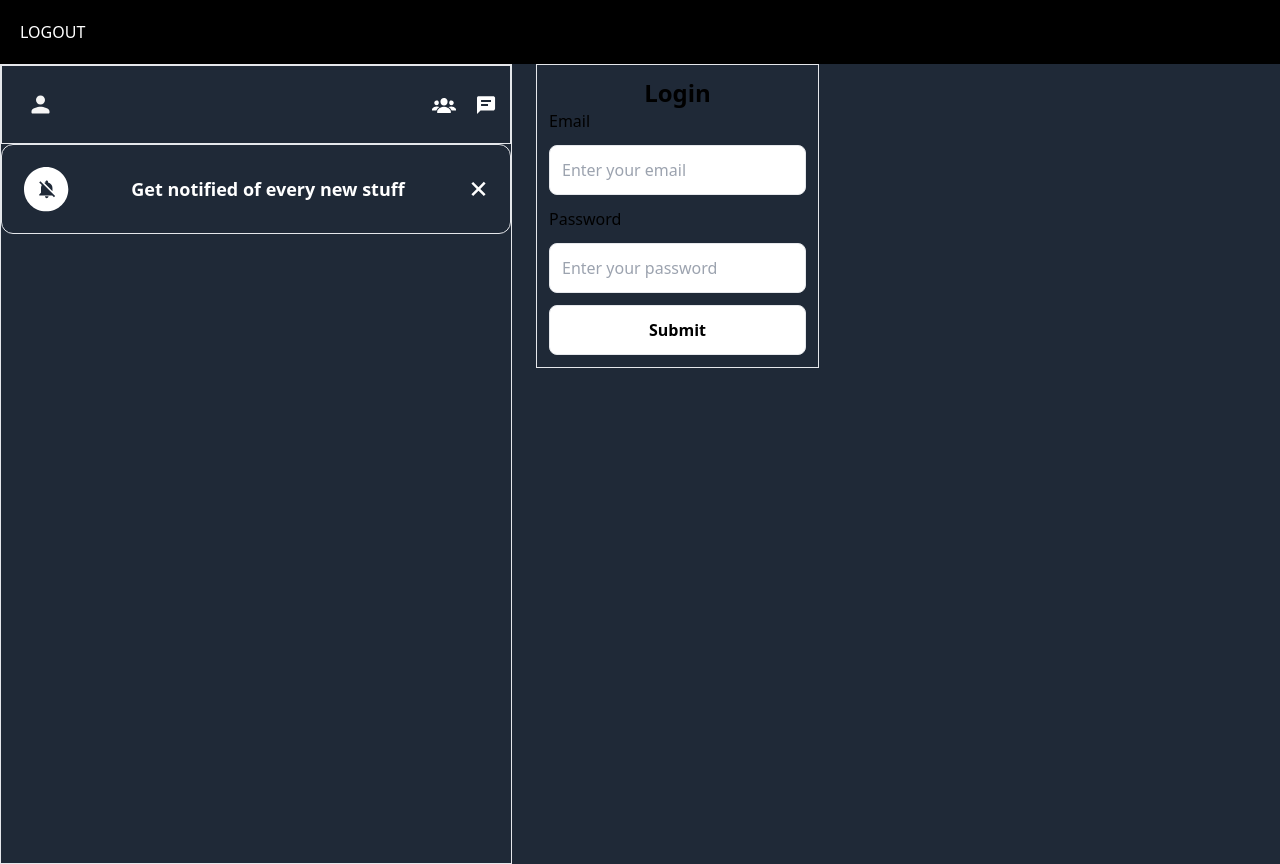
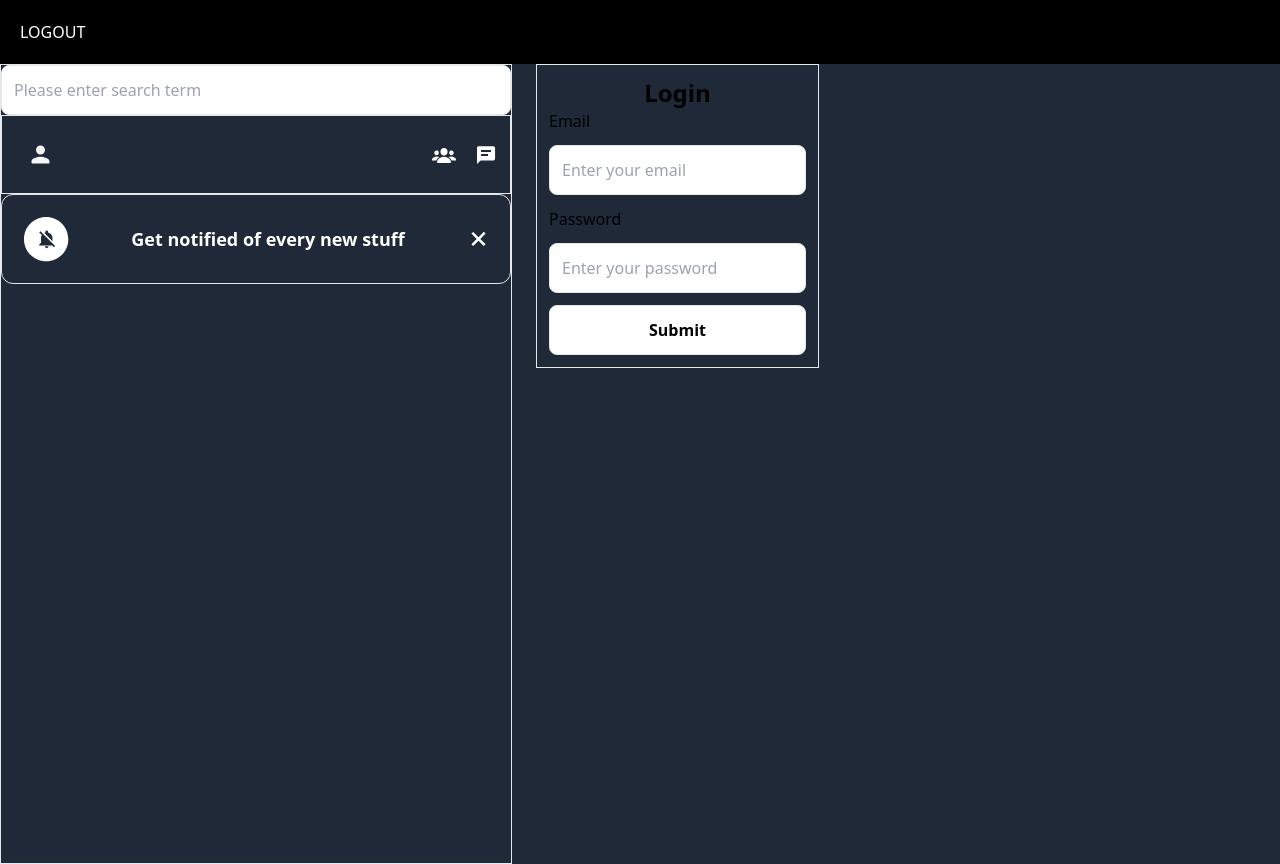
Before and after one commit to amaben2020/whatsapp-clone-fe, a React (Create React App) app: page /login in a window 1280 px wide. Built offline with nearby package versions, Linux system fonts and the light colour scheme.

Commit message:
creating search component

```diff
--- a/src/Layout/PageLayout.jsx
+++ b/src/Layout/PageLayout.jsx
@@ -1,9 +1,21 @@
+import { yupResolver } from "@hookform/resolvers/yup";
 import React from "react";
+import { useForm } from "react-hook-form";
+import Input from "../components/Input/Input";
 import Notification from "../components/Notification/Notification";
 import Sidebar from "../components/Sidebar/Sidebar";
 import SidebarHeader from "../components/Sidebar/Sidebar.Header";
+import { searchSchema } from "../schema/searchSchema";
 
 const PageLayout = ({ children }) => {
+  const {
+    register,
+    handleSubmit,
+    formState: { errors },
+  } = useForm({
+    resolver: yupResolver(searchSchema),
+  });
+
   return (
     <div>
       <header className="block w-full p-5 text-white bg-black">
@@ -12,6 +24,16 @@ const PageLayout = ({ children }) => {
       <div className="flex min-h-screen bg-gray-800 gap-x-6">
         <aside className="w-[40%] border ">
           <Sidebar
+            input={
+              <Input
+                className="w-full p-2"
+                register={register}
+                placeholder="Please enter search term"
+                type="text"
+                field="searchTerm"
+                error={errors}
+              />
+            }
             header={<SidebarHeader />}
             notification={
               <Notification text="Get notified of every new stuff" />
--- a/src/components/Sidebar/Sidebar.jsx
+++ b/src/components/Sidebar/Sidebar.jsx
@@ -1,8 +1,9 @@
 import React from "react";
 
-const Sidebar = ({ header, notification }) => {
+const Sidebar = ({ input, header, notification }) => {
   return (
-    <div className="flex flex-col ">
+    <div className="flex flex-col">
+      <div className="w-full">{input}</div>
       <div>{header}</div>
       <div>{notification}</div>
     </div>
--- /dev/null
+++ b/src/schema/searchSchema.js
@@ -0,0 +1,5 @@
+import { object, string } from "yup";
+
+export const searchSchema = object({
+  query: string().required("Please enter a search query"),
+});
```
Also changed, not shown: src/components/Input/Input.js (+10 -1 lines).
